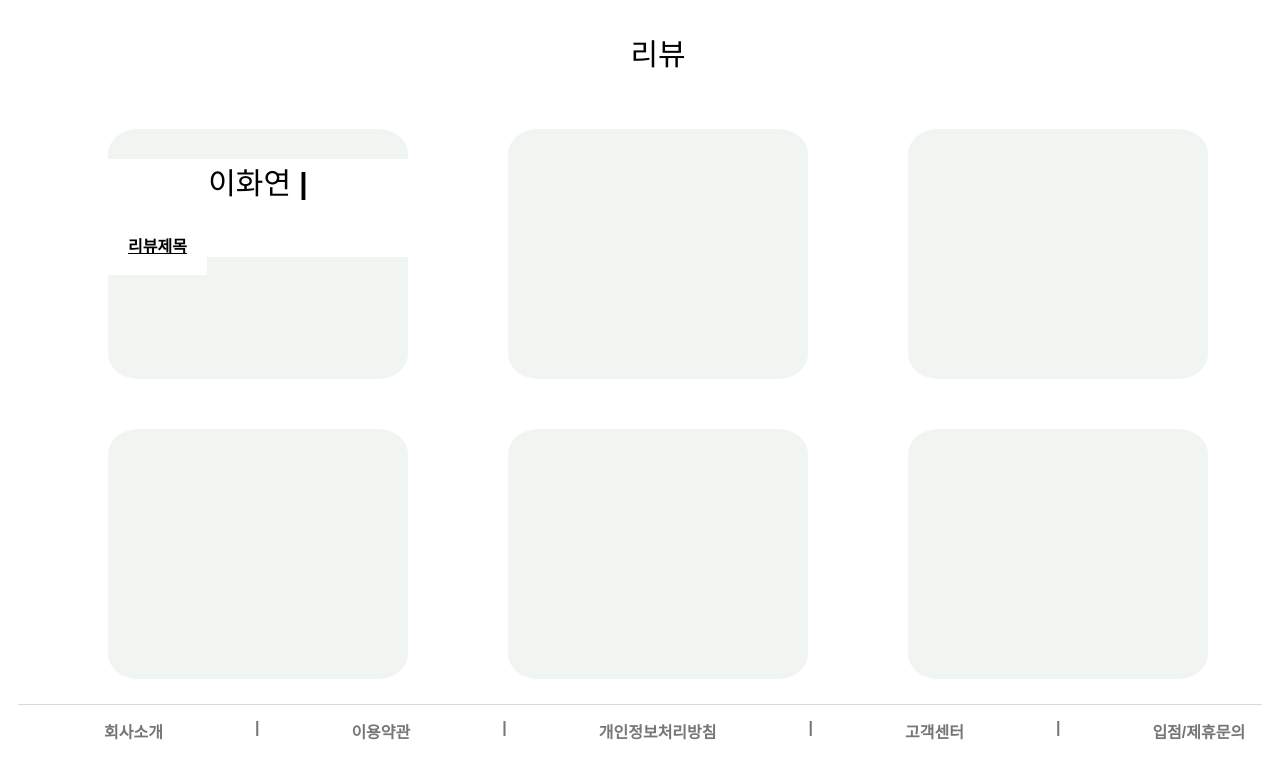
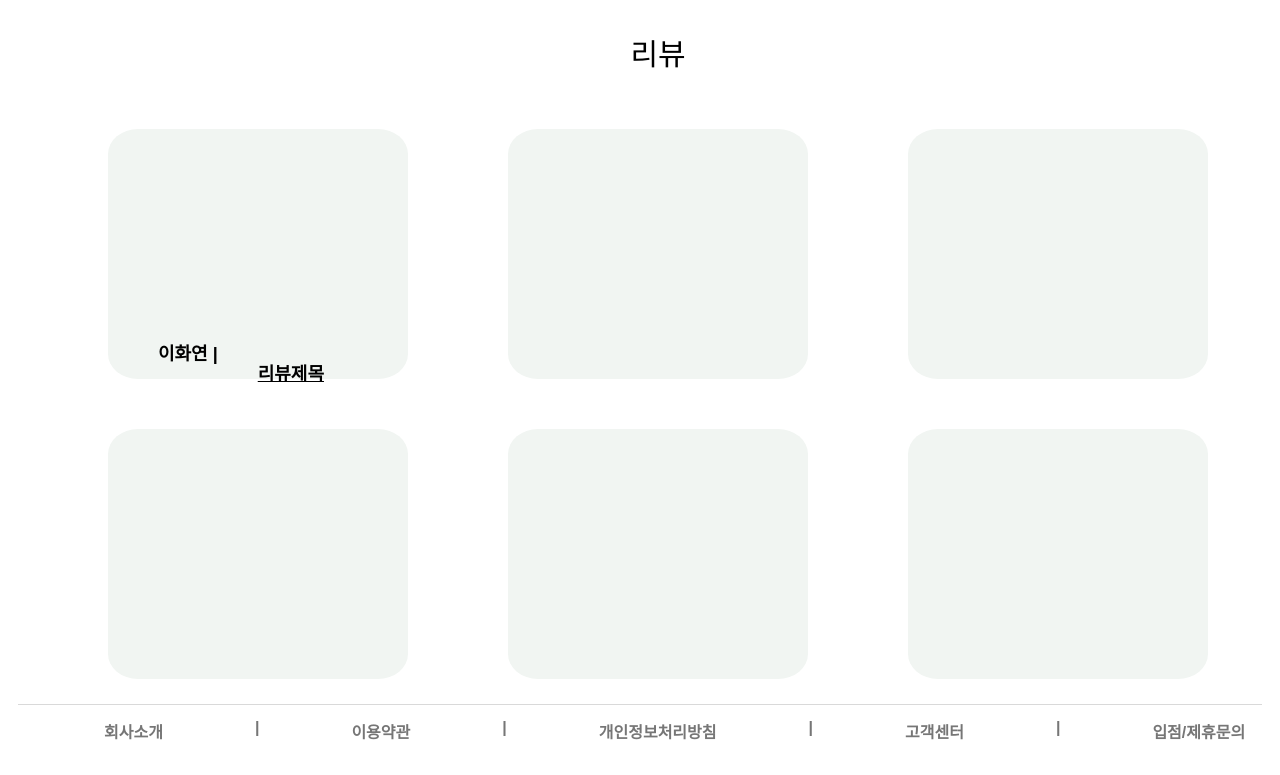
Before and after one commit to Gitto-OSP/2024-flask, a Flask app: page /review in a window 1280 px wide; the page is wider, and only the part inside the window is pictured. Shown: the part 136-911 px from the top of that part. Run offline with Flask 3, Linux system fonts and the light colour scheme.

Commit message:
Update review.css

```diff
--- a/static/review.css
+++ b/static/review.css
@@ -46,3 +46,20 @@ a{
 a:hover{
     color:gray;
 }
+
+.writer, .title{
+    float: left;
+    background:none;
+    margin: 10px;
+    font-size:18px;
+    position:relative;
+    left:40px;
+    top:200px;
+}
+.writer{
+    font-weight:bolder;
+}
+
+.writer:hover, .title:hover{
+    color:#F1F5F2;
+}
```
